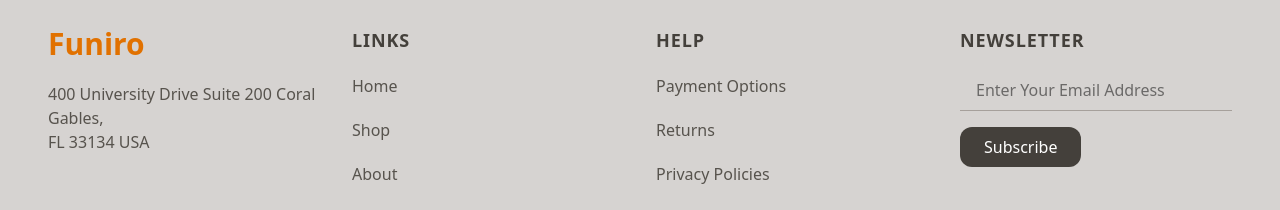
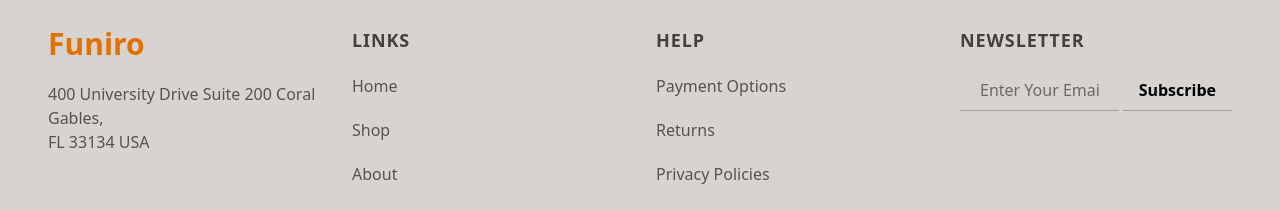
Before and after one commit to olaoluwajf/Furniro-Ecommerce, a React (Vite) app in the folder Farniture/: page / in a window 1280 px wide. Shown: the part 3338-3548 px from the top of the page. Built offline with nearby package versions, Linux system fonts and the light colour scheme.

Commit message:
Add styling to Submit  Button in Footer component

```diff
--- a/Farniture/src/Components/Footer.jsx
+++ b/Farniture/src/Components/Footer.jsx
@@ -51,15 +51,15 @@ const Footer = () => {
 
         <div className="space-y-4">
           <h3 className="text-lg font-semibold text-stone-700 uppercase tracking-wider">Newsletter</h3>
-          <form className="space-y-4">
+          <form className="space-y-4 flex items-start gap-1 align-middle justify-between">
             <input
               type="email"
               placeholder="Enter Your Email Address"
-              className="w-full px-4 py-2 border-b border-stone-400 bg-transparent focus:outline-none focus:border-amber-600 transition-colors"
+              className="w-full px-5 py-2 border-b border-stone-400 bg-transparent focus:outline-none focus:border-amber-600 transition-colors"
             />
             <button
               type="submit"
-              className="bg-stone-700 text-white px-6 py-2 hover:bg-amber-600 transition-colors rounded-xl cursor-pointer"
+              className="font-bold hover:underline-offset-2 cursor-pointer px-4 py-2 border-b border-stone-400 bg-transparent focus:outline-none focus:border-amber-600 transition-colors"
             >
               Subscribe
             </button>
```
